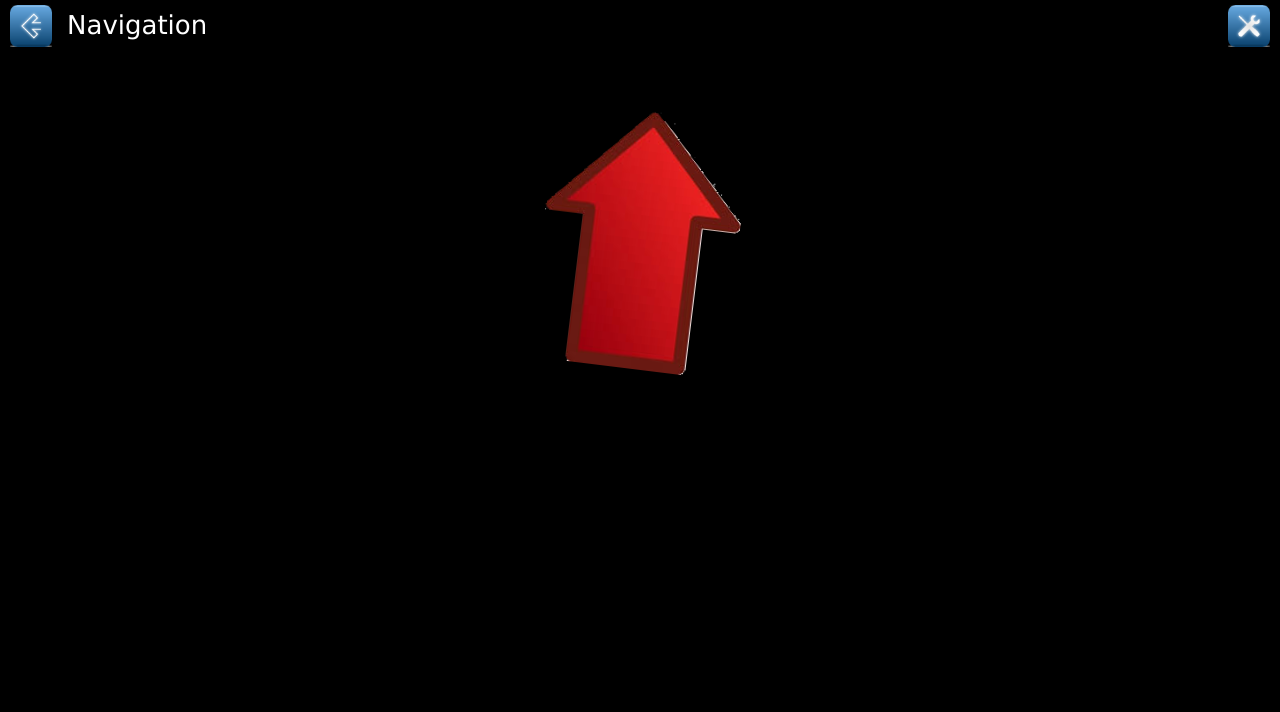
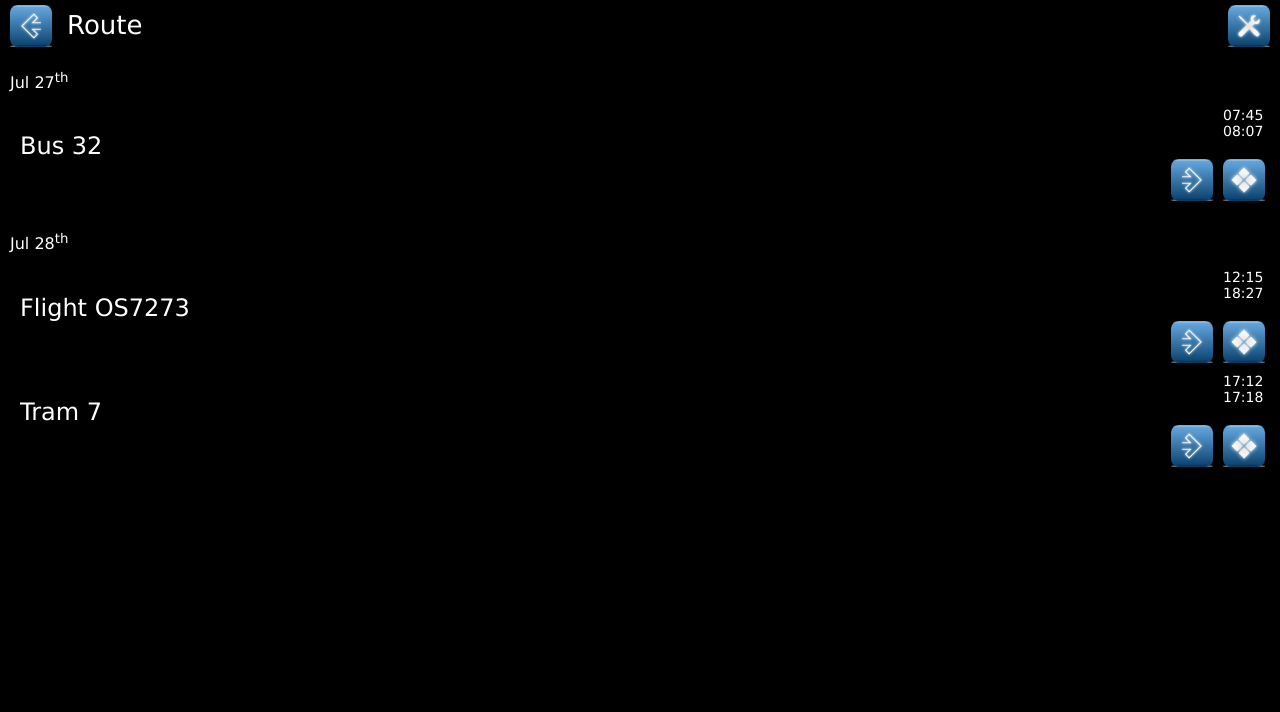
Before and after one commit to arattinger/tripassist, a Django app: page /mobile/ in a window 1280 px wide. Shown: the top 712 px of the page. Run offline with Django 3.2, Linux system fonts and the light colour scheme.

Commit message:
basic list view

```diff
--- a/website/mobile/static/css/Mobile.css
+++ b/website/mobile/static/css/Mobile.css
@@ -72,7 +72,7 @@ body {
 }
 .list-ctn ul li .label {
   float: left;
-  margin-top: 8px;
+  margin-top: 30px;
   font-size: 24px;
 }
 .list-ctn ul li .del-btn {
@@ -94,6 +94,37 @@ body {
   background-repeat: no-repeat;
   background-image: url("/static/images/download.png");
   float: right;
+}
+.list-ctn ul li .map-btn {
+  width: 42px;
+  height: 42px;
+  margin: 5px;
+  background-size: 42px 42px;
+  background-position: center;
+  background-repeat: no-repeat;
+  background-image: url("/static/images/map.png");
+  float: right;
+  clear: right;
+}
+.list-ctn ul li .navigate-btn {
+  width: 42px;
+  height: 42px;
+  margin: 5px;
+  background-size: 42px 42px;
+  background-position: center;
+  background-repeat: no-repeat;
+  background-image: url("/static/images/navigate.png");
+  float: right;
+}
+.list-ctn ul li .info-ctn {
+  width: 42px;
+  height: 42px;
+  margin: 5px;
+  float: right;
+}
+.list-ctn ul li .info-ctn p {
+  margin: 0px;
+  font-size: 14px;
 }
 .tiles-ctn {
   margin: auto;
--- a/website/mobile/static/css/STYL/List.styl
+++ b/website/mobile/static/css/STYL/List.styl
@@ -21,7 +21,7 @@
 
             .label
                 float left
-                margin-top 8px
+                margin-top 30px
                 font-size 24px
 
             .del-btn
@@ -31,3 +31,22 @@
             .download-btn
                 smallbutton 'download'
                 float right
+
+            .map-btn
+                smallbutton 'map'
+                float right
+                clear right
+
+            .navigate-btn
+                smallbutton 'navigate'
+                float right
+
+            .info-ctn
+                width 42px
+                height 42px
+                margin 5px
+                float right
+
+                p
+                    margin 0px
+                    font-size 14px
--- a/website/mobile/templates/mobile.html
+++ b/website/mobile/templates/mobile.html
@@ -42,7 +42,8 @@
         </div>
     </div>
     -->
-    <!--
+
+    <!-- main view
     <div id='header-ctn'>
         <div id='back-btn'></div>
         <div id='title'>India July 2012</div>
@@ -57,6 +58,8 @@
         </div>
     </div>
     -->
+
+    <!-- navigation view
     <div id='header-ctn'>
         <div id='back-btn'></div>
         <div id='title'>Navigation</div>
@@ -69,6 +72,50 @@
             <div id='right-info-ctn'><p>750m</p><p>NW</p></div>
 	</div>
     </div>
+    -->
+
+    <div id='header-ctn'>
+        <div id='back-btn'></div>
+        <div id='title'>Route</div>
+        <div id='settings-btn'></div>
+    </div>
+    <div id='content-ctn'>
+        <div class='list-ctn'>
+            <div class='sublist'>Jul 27<sup>th</sup></div>
+            <ul>
+                <li>
+                    <div class='label'>Bus 32</div>
+                    <div class='info-ctn'>
+                        <p>07:45</p>
+                        <p>08:07</p>
+                    </div>
+                    <div class='map-btn'></div>
+                    <div class='navigate-btn'></div>
+                </li>
+            </ul>
+            <div class='sublist'>Jul 28<sup>th</sup></div>
+            <ul>
+                <li>
+                    <div class='label'>Flight OS7273</div>
+                    <div class='info-ctn'>
+                        <p>12:15</p>
+                        <p>18:27</p>
+                    </div>
+                    <div class='map-btn'></div>
+                    <div class='navigate-btn'></div>
+                </li>
+                <li>
+                    <div class='label'>Tram 7</div>
+                    <div class='info-ctn'>
+                        <p>17:12</p>
+                        <p>17:18</p>
+                    </div>
+                    <div class='map-btn'></div>
+                    <div class='navigate-btn'></div>
+                </li>
+            </ul>
+        </div>
+    </div>
 </div>
 {% endblock %}
 
```
Also changed, not shown: website/mobile/static/images/map.png (added), website/mobile/static/images/navigate.png (added).
